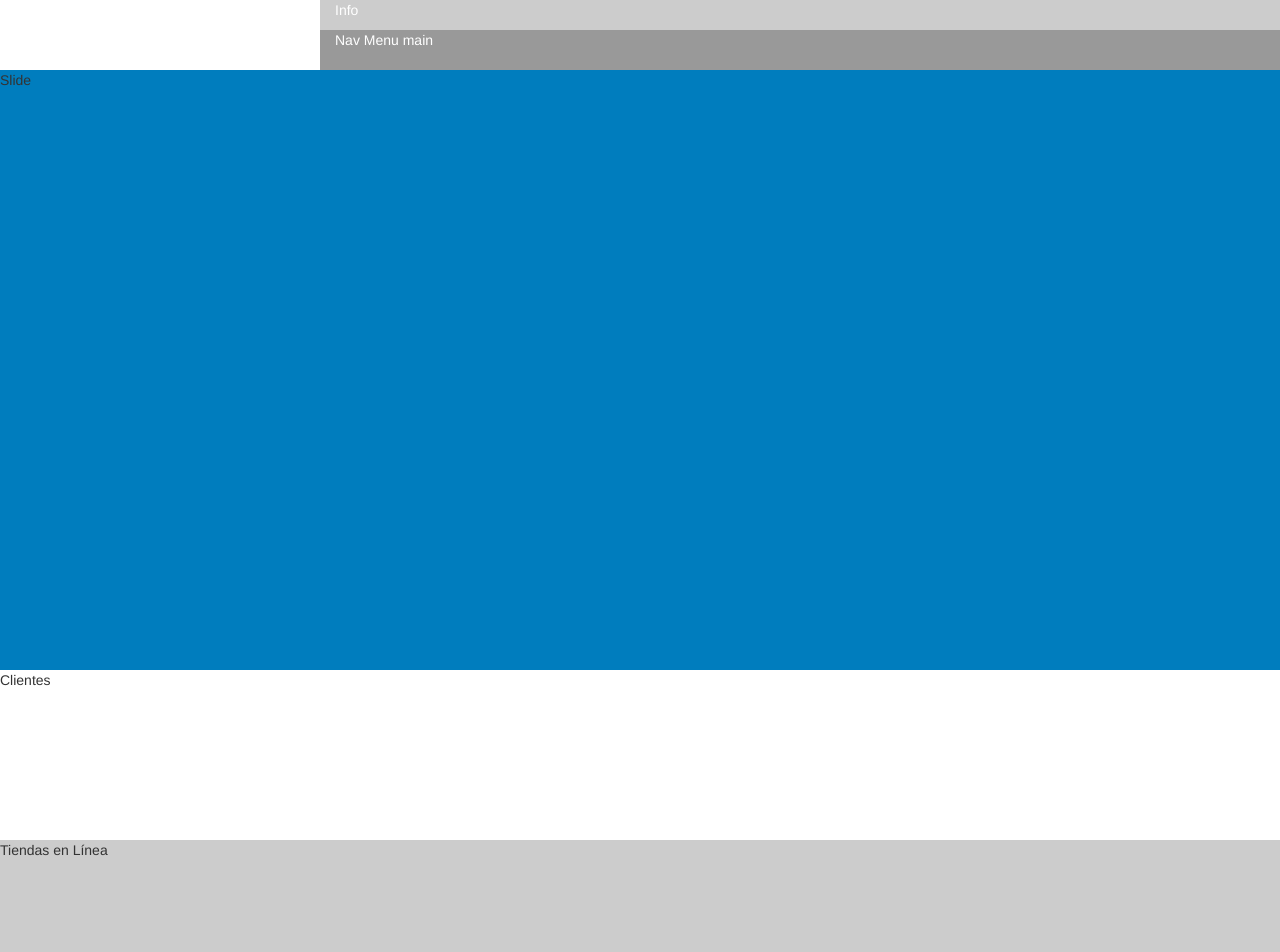
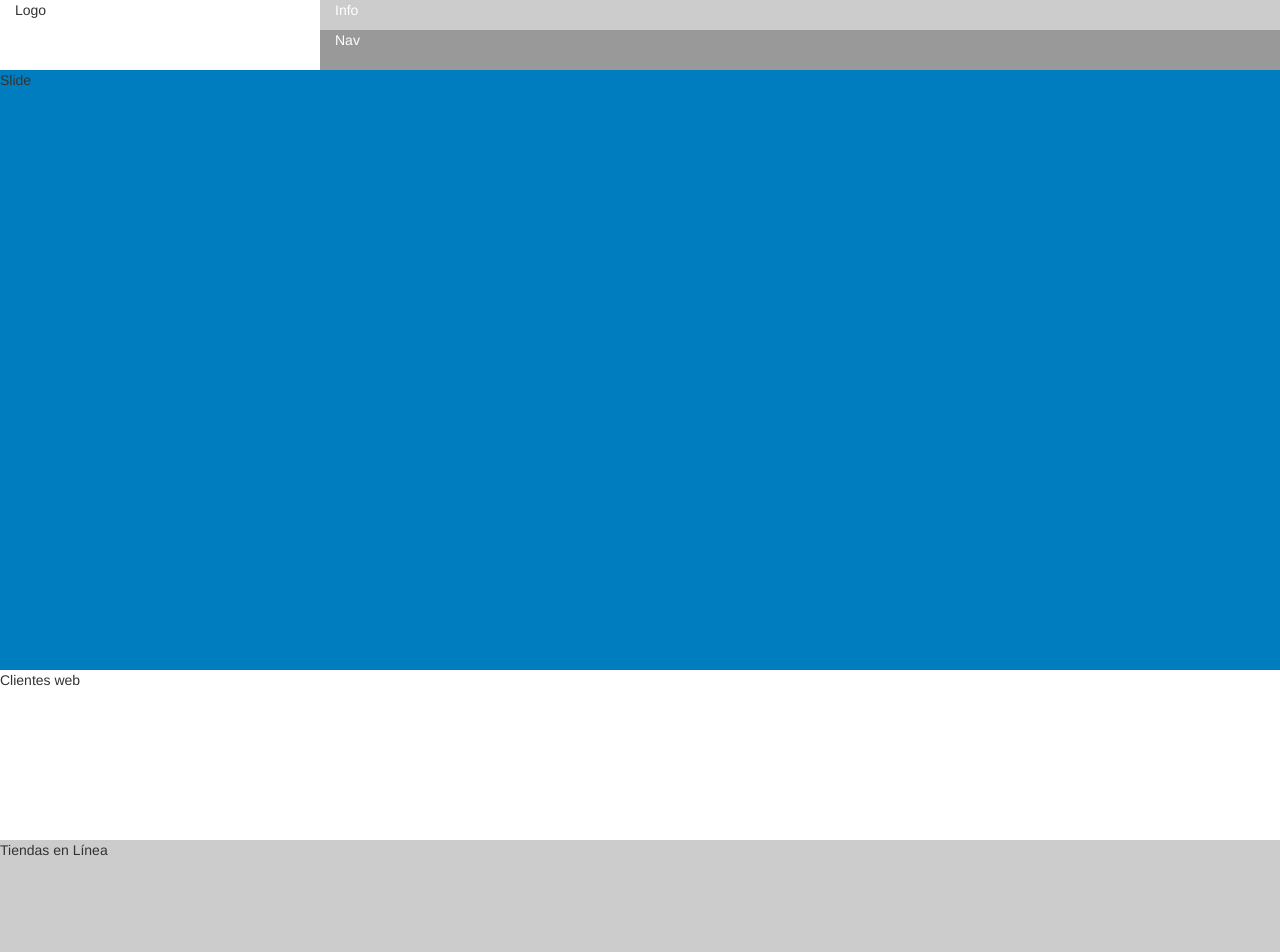
Before and after one commit to Didian/app, a website: page index.html in a window 1280 px wide. Shown: the top 952 px of the page. Drawn offline with nearby package versions, Linux system fonts and the light colour scheme; some packages are replaced by stand-ins of ours.

```diff
--- a/css/estilos.css
+++ b/css/estilos.css
@@ -1 +1 @@
-body{background:#fff !important;color:kamuran;display:block}header{background:#fff;color:#fff;height:70px}.info{background:#ccc;height:30px}.menu{background:#999;height:40px}.slide{position:relative;background:#007dbe;height:600px}.clientes{background:#fff;height:170px}.ecommerce{background:#ccc;height:400px}.box{background:#007dbe;height:300px;border:1px solid #f4f4f4}.box:nth-child(2n+1){background:#006496}.mapa{position:relative;background:#f4f4f4;height:500px}.proyectos{position:relative;background:#ccc;height:500px}.contactenos{position:relative;background:#bf1339;height:100px}footer{background:#006496;height:200px}
+body{background:#fff !important;color:kamuran;display:block}header{background:#fff;color:#fff;height:70px}.info{background:#ccc;height:30px}.logo{color:#333}.menu{background:#999;height:40px}.slide{position:relative;background:#007dbe;height:600px}.clientes{background:#fff;height:170px}.ecommerce{background:#ccc;height:400px}.box{background:#007dbe;height:300px;border:1px solid #f4f4f4}.box:nth-child(2n+1){background:#006496}.mapa{position:relative;background:#f4f4f4;height:500px}.proyectos{position:relative;background:#ccc;height:500px}.contactenos{position:relative;background:#bf1339;height:100px}footer{background:#006496;height:200px}
--- a/index.html
+++ b/index.html
@@ -33,7 +33,7 @@
 					<div class="col-lg-12 info"> Info</div>
 					<div class="col-lg-12 menu">
 						<nav id="menu">
-							Nav Menu main
+							Nav
 						</nav>
 					</div>
 				</div>
@@ -42,7 +42,7 @@
 
 </header>
 <div class="fluid slide"> Slide  </div>
-<div class="fluid clientes"> Clientes  </div>
+<div class="fluid clientes"> Clientes web </div>
 <div class="fluid ecommerce"> Tiendas en Línea</div>
 
 <div class="container-fluid">
```
